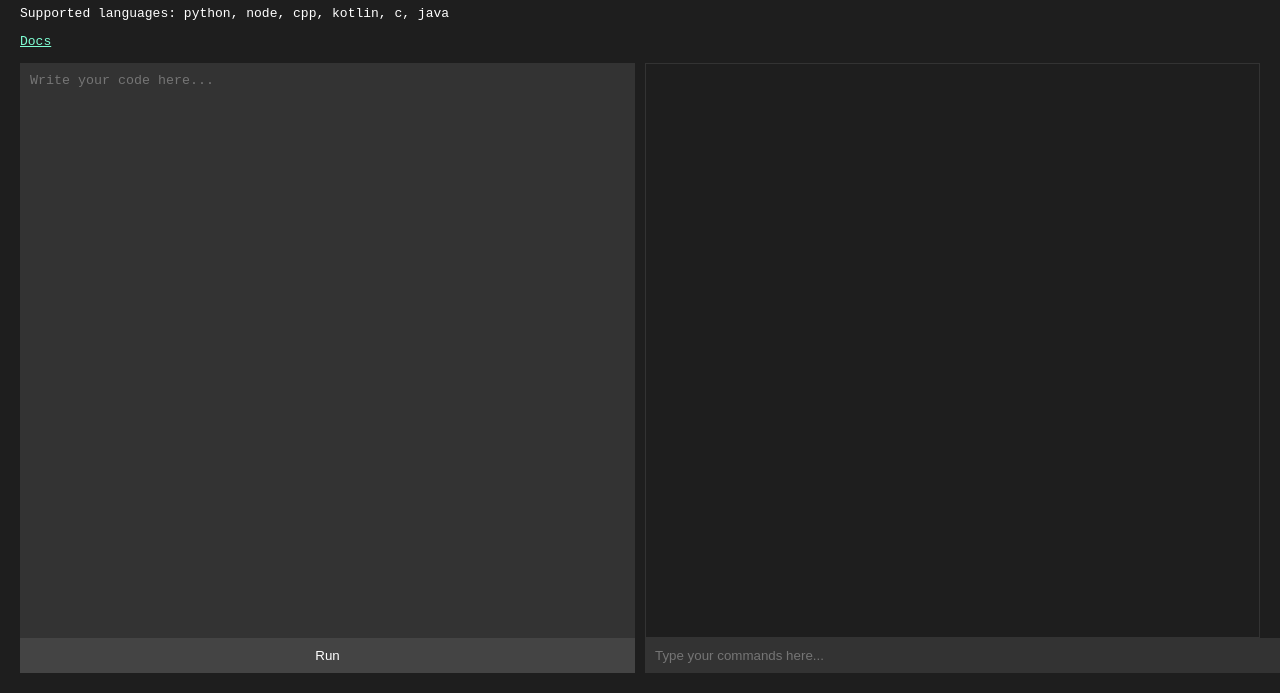
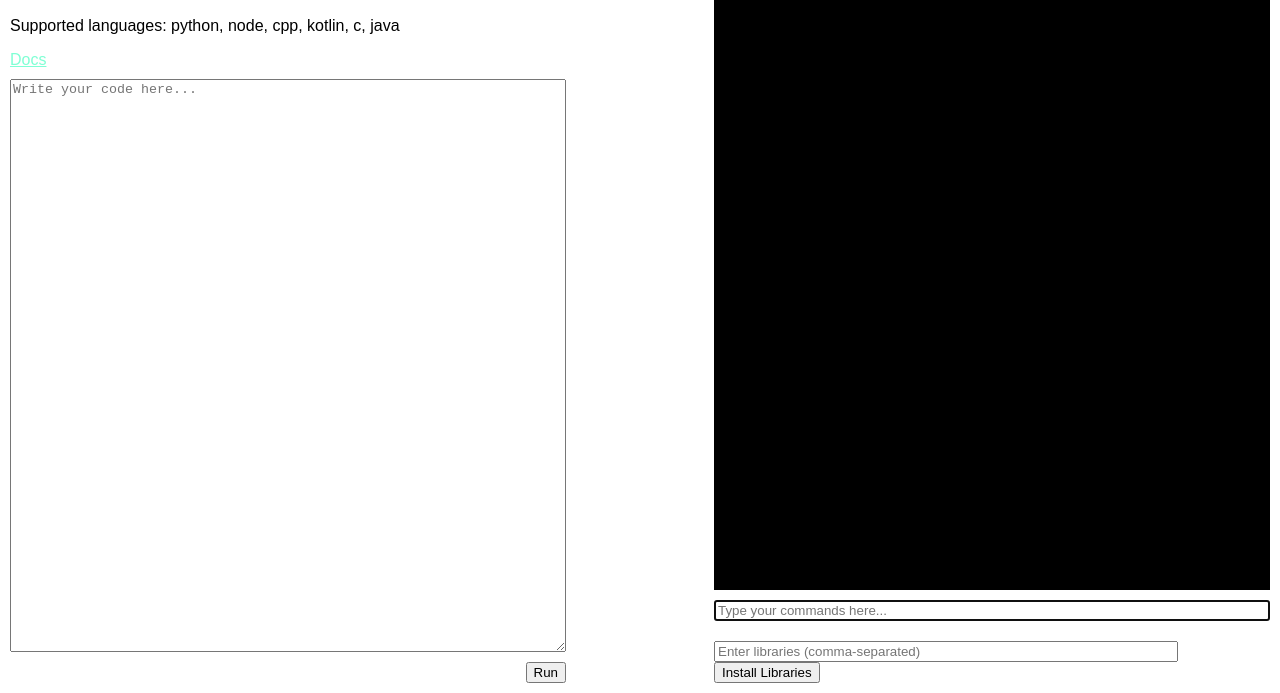
Before and after one commit to iamirzashowvik/onlineTerminals, a website: page public/index.html in a window 1280 px wide. Shown: the part 107-800 px from the top of the page. Drawn offline with nearby package versions, Linux system fonts and the light colour scheme; no server answers.

Commit message:
package installing initiated

```diff
--- a/public/index.html
+++ b/public/index.html
@@ -30,6 +30,10 @@
     </div>
     <div id="terminal"></div>
     <input type="text" id="input" placeholder="Type your commands here..." autofocus>
+    <div id="library-install">
+      <input type="text" id="libraries" placeholder="Enter libraries (comma-separated)">
+      <button id="install">Install Libraries</button>
+    </div>
   </div>
 
   <script src="/socket.io/socket.io.js"></script>
@@ -39,32 +43,35 @@
     const input = document.getElementById('input');
     const codeInput = document.getElementById('code');
     const runButton = document.getElementById('run');
+    const installButton = document.getElementById('install');
+    const librariesInput = document.getElementById('libraries');
     let selectedLanguage = 'python';  // Default language
 
     input.addEventListener('keydown', (event) => {
       if (event.key === 'Enter') {
         const command = input.value;
         terminal.innerText += `> ${command}\n`;
-        console.log(`Sending input: ${command}`);
         socket.emit('input', command);
         input.value = '';
       }
     });
 
     socket.on('output', (data) => {
-      console.log(`Received output: ${data}`);
-      terminal.innerText += data;
+      terminal.innerText += data + "\n";
       terminal.scrollTop = terminal.scrollHeight;
     });
 
     runButton.addEventListener('click', () => {
       const code = codeInput.value;
       terminal.innerText = '';
-      console.log(`Starting execution for language: ${selectedLanguage} with code: ${code}`);
       socket.emit('start', { language: selectedLanguage, code });
     });
 
-    // Language buttons event listeners
+    installButton.addEventListener('click', () => {
+      const libraries = librariesInput.value.split(',').map(lib => lib.trim());
+      socket.emit('install', { language: selectedLanguage, libraries });
+    });
+
     document.getElementById('python').addEventListener('click', () => {
       selectedLanguage = 'python';
       highlightSelectedButton('python');
@@ -90,7 +97,6 @@
       highlightSelectedButton('java');
     });
 
-    // Function to highlight the selected button
     function highlightSelectedButton(selectedId) {
       const buttons = document.querySelectorAll('#topArea button');
       buttons.forEach(button => {
--- a/public/styles.css
+++ b/public/styles.css
@@ -1,52 +1,53 @@
 body {
-    font-family: monospace;
-    background: #1e1e1e;
-    color: #fff;
   display: flex;
+  justify-content: space-between;
+  font-family: Arial, sans-serif;
+  margin: 0;
   height: 100vh;
-    margin: 0;
-    padding: 20px;
-    box-sizing: border-box;
-  }
-  #topArea{
-    height: 150px;
 }
 
 #left, #right {
-    flex: 1;
+  width: 45%;
+  padding: 10px;
+  box-sizing: border-box;
   display: flex;
   flex-direction: column;
 }
-  #left {
-    margin-right: 10px;
+
+#left #code {
+  flex: 1;
+  margin-bottom: 10px;
 }
-  #code {
-    flex: 1;
-    padding: 10px;
-    background: #333;
-    color: #fff;
-    border: none;
-    resize: none;
+
+#run {
+  align-self: flex-end;
 }
-  #run {
-    padding: 10px;
-    background: #444;
-    border: none;
-    color: #fff;
-    cursor: pointer;
-  }
+
 #terminal {
   flex: 1;
-    border: 1px solid #333;
+  background-color: black;
+  color: white;
   padding: 10px;
-    overflow-y: scroll;
-    white-space: pre-wrap;
+  overflow-y: auto;
 }
-  #input {
-    width: 100%;
-    padding: 10px;
-    background: #333;
-    color: #fff;
-    border: none;
-    outline: none;
+
+#input, #libraries {
+  margin-top: 10px;
 }
+
+#topArea {
+  margin-bottom: 10px;
+}
+
+#topArea button {
+  margin-right: 5px;
+}
+
+#library-install {
+  margin-top: 10px;
+}
+
+#library-install input {
+  width: calc(100% - 100px);
+  margin-right: 5px;
+}
```
Also changed, not shown: src/index.js (+62 -6 lines). Lines whose indentation alone changed are shown as unchanged.
